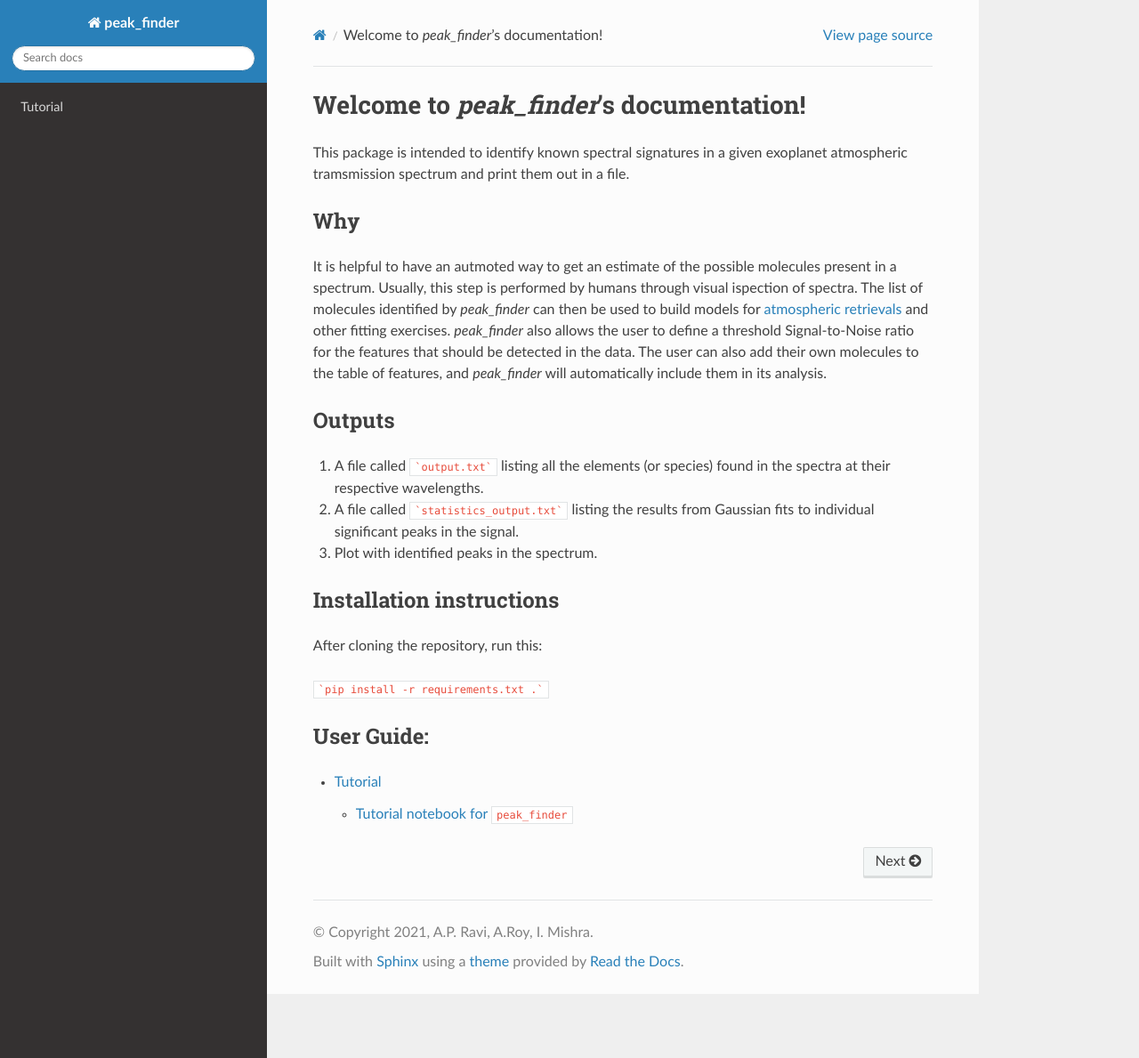
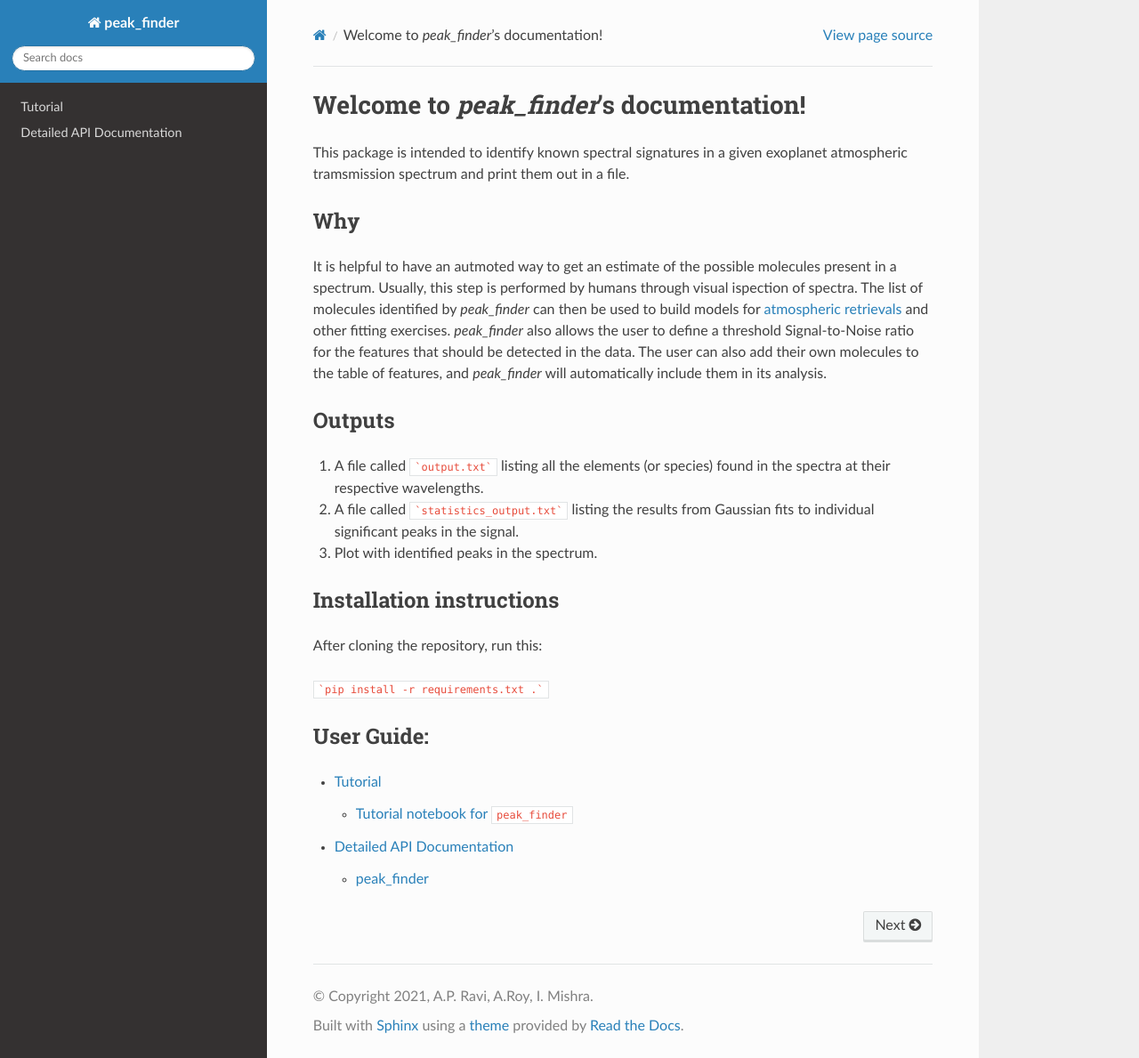
Before and after one commit to ankur2392roy/Peak_finder, a Sphinx documentation site: the page built from docs/index.rst, in a window 1280 px wide and 1189 px high. Shown: the whole window at 89% size. Built offline with Sphinx 7.4.7 and the Read the Docs theme 2.0.0, drawn with Linux system fonts in a browser that asks for light colours.

Commit message:
added an api documentation page

```diff
--- /dev/null
+++ b/docs/api.rst
@@ -0,0 +1,7 @@
+Detailed API Documentation
+==========================
+
+.. toctree::
+   :titlesonly:
+
+   peak_finder.rst
--- a/docs/conf.py
+++ b/docs/conf.py
@@ -12,7 +12,7 @@
 #
 import os
 import sys
-sys.path.insert(0, os.path.abspath('./../peak_finder'))
+sys.path.insert(0, os.path.abspath('../..'))
 
 
 # -- Project information -----------------------------------------------------
--- a/docs/index.rst
+++ b/docs/index.rst
@@ -36,3 +36,4 @@ User Guide:
    :maxdepth: 2
 
    tutorial
+   api
--- /dev/null
+++ b/docs/peak_finder.rst
@@ -0,0 +1,6 @@
+peak_finder
+=============
+.. module:: peak_finder
+
+.. automodule:: peak_finder.peak_finder
+    :members:
```
